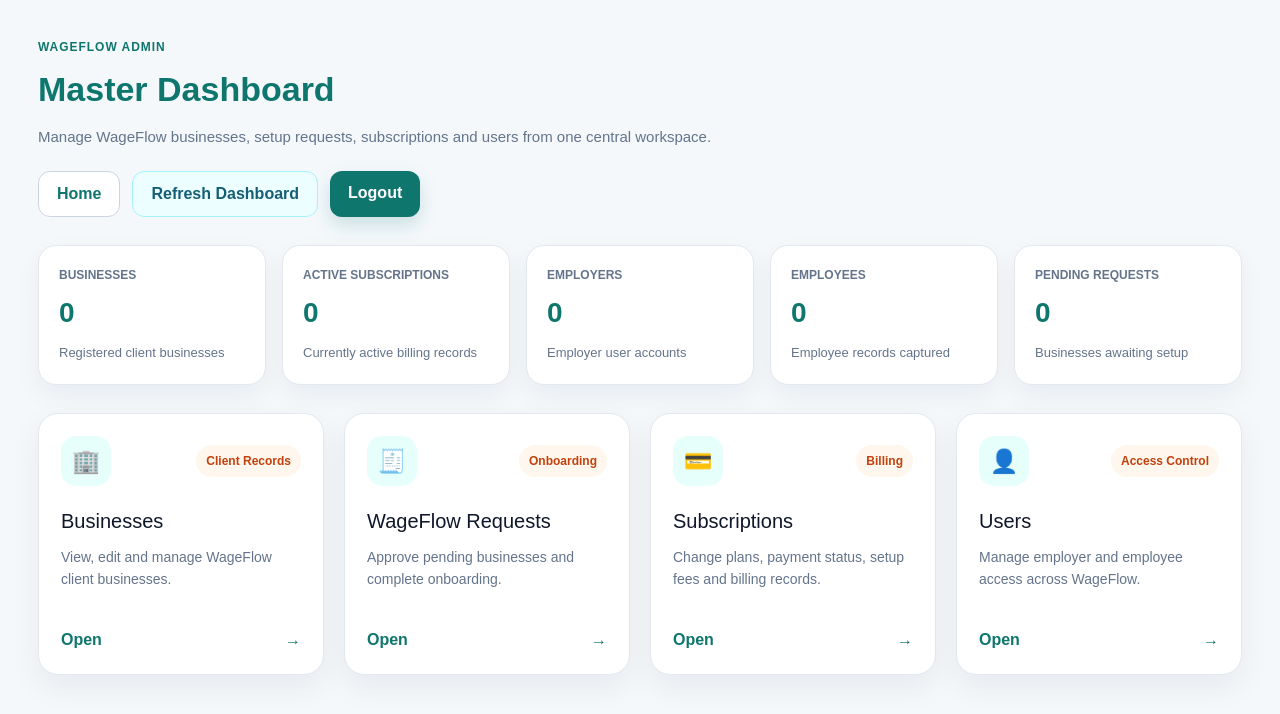
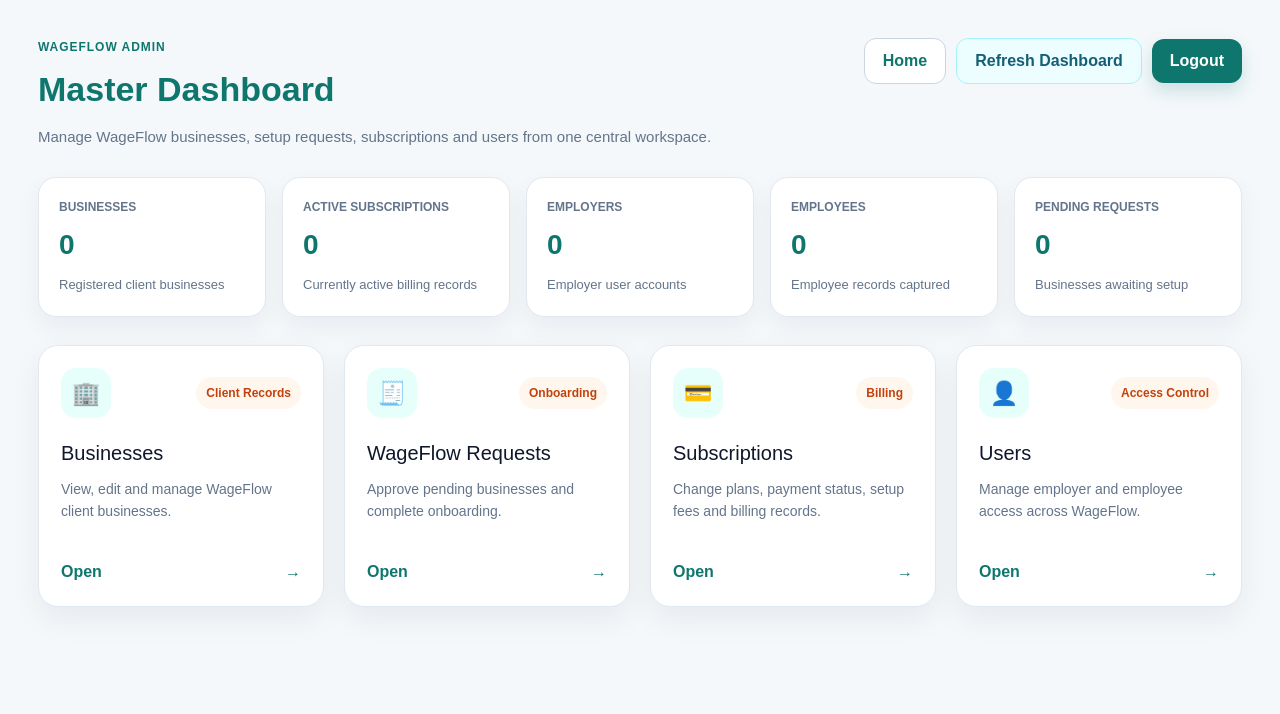
Before and after one commit to KaonPM/wageflow, a Next.js app: page /master in a window 1280 px wide. Shown: the top 714 px of the page. Built offline with nearby package versions, Linux system fonts and the light colour scheme; no server answers; the database is empty.

Commit message:
Move master dashboard actions to top right

```diff
--- a/app/master/page.tsx
+++ b/app/master/page.tsx
@@ -71,6 +71,7 @@ export default function MasterDashboard() {
   return (
     <main style={page}>
       <section style={hero}>
+        <div style={heroTop}>
           <div>
             <p style={eyebrow}>WageFlow Admin</p>
 
@@ -80,6 +81,7 @@ export default function MasterDashboard() {
               Manage WageFlow businesses, setup requests, subscriptions and users
               from one central workspace.
             </p>
+          </div>
 
           <div style={topActions}>
             <Link href="/" style={homeButton}>
@@ -229,6 +231,14 @@ const hero = {
   marginBottom: "28px",
 };
 
+const heroTop = {
+  display: "flex",
+  justifyContent: "space-between",
+  alignItems: "flex-start",
+  gap: "20px",
+  flexWrap: "wrap" as const,
+};
+
 const eyebrow = {
   color: "#0f766e",
   fontWeight: 800,
@@ -255,9 +265,8 @@ const subtitle = {
 
 const topActions = {
   display: "flex",
-  flexWrap: "wrap" as const,
-  gap: "12px",
-  marginTop: "22px",
+  alignItems: "center",
+  gap: "10px",
 };
 
 const homeButton = {
```
Lines whose indentation alone changed are shown as unchanged.
